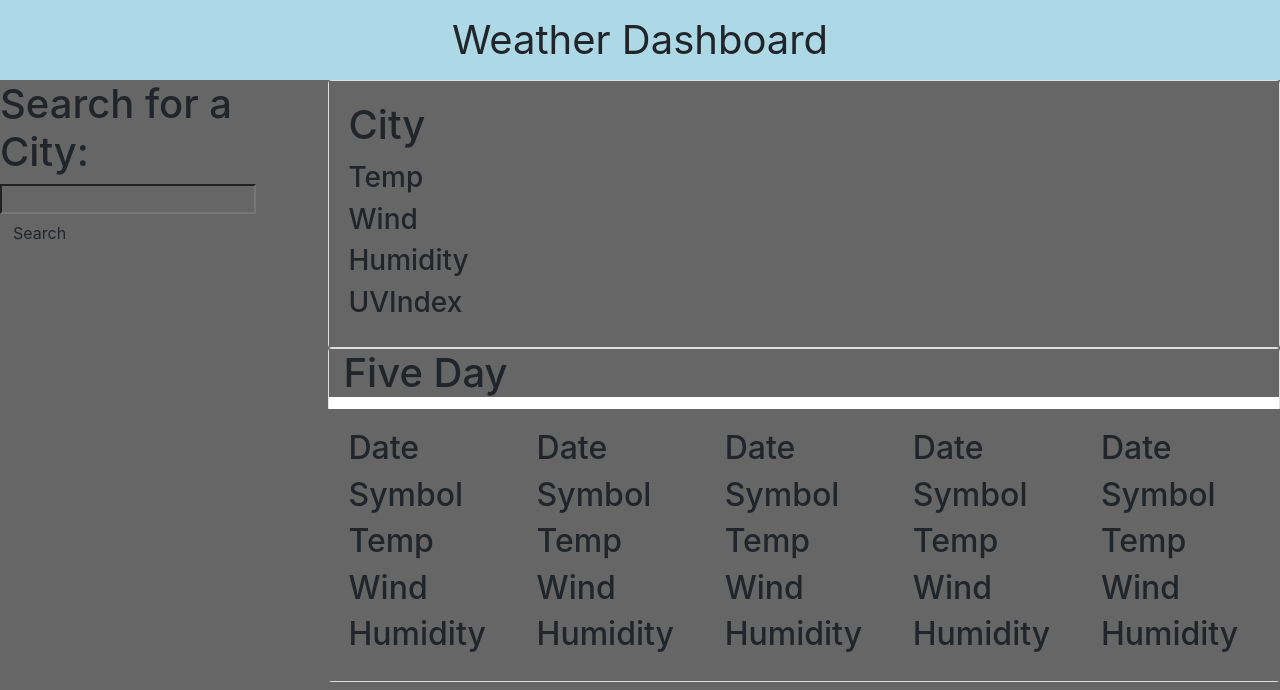
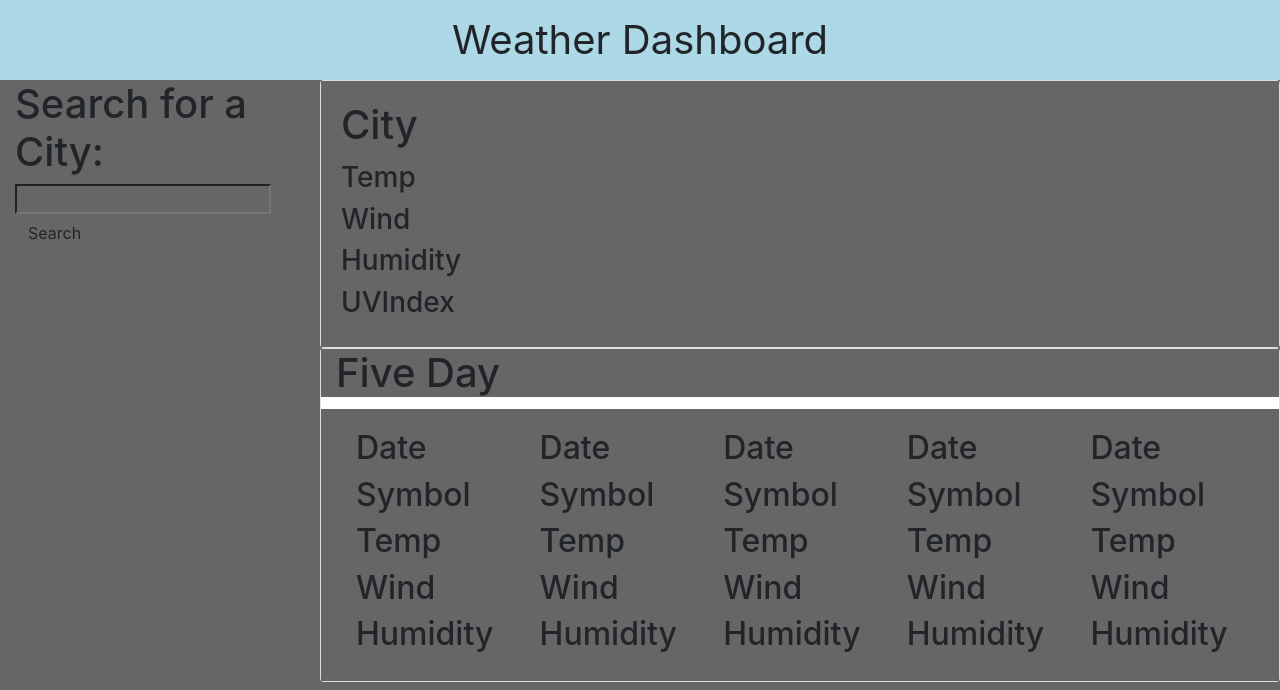
Before and after one commit to EmmaSiren/upcoming-weather-dashboard, a plain HTML site: page index.html in a window 1280 px wide. Drawn offline with nearby package versions, Linux system fonts and the light colour scheme.

Commit message:
Fixed margins and padding. Reordered CSS sheets in HTML.

```diff
--- a/assets/css/style.css
+++ b/assets/css/style.css
@@ -8,3 +8,13 @@ header {
     background-color: lightblue;
     padding: 10px;
 }
+
+.col-md-9 {
+    padding-right: 0;
+    padding-left: 0;
+}
+
+.row{
+ margin-left: 0;
+ margin-right: 0;
+}
--- a/index.html
+++ b/index.html
@@ -4,11 +4,11 @@
     <meta charset="UTF-8">
     <meta http-equiv="X-UA-Compatible" content="IE=edge">
     <meta name="viewport" content="width=device-width, initial-scale=1.0">
-    <link rel="stylesheet" href="./assets/css/style.css"/>
     <link
       rel="stylesheet"
       href="https://stackpath.bootstrapcdn.com/bootstrap/4.3.1/css/bootstrap.min.css"
     />
+    <link rel="stylesheet" href="./assets/css/style.css"/>
 
     <title>Weather Dashboard</title>
 </head>
```
